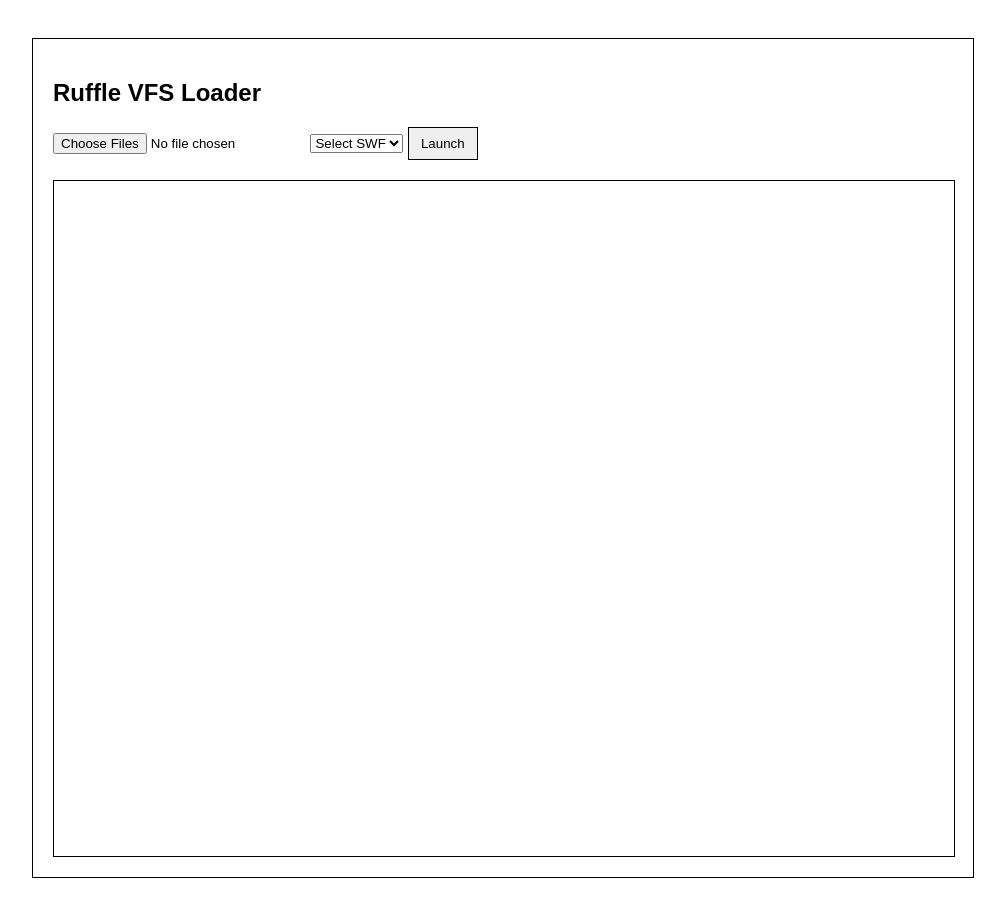
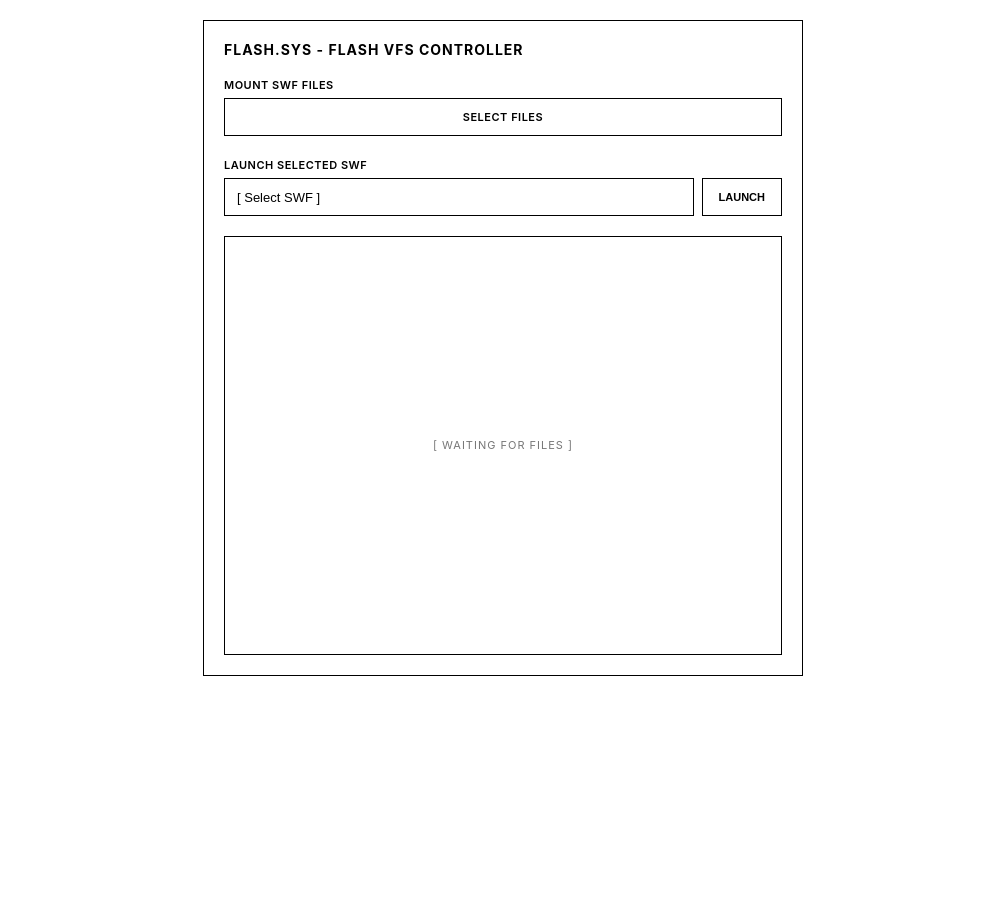
Before and after one commit to duguaynins/flash, a plain HTML site: page index.html in a window 1280 px wide. Shown: the whole page, without its empty margins (137-1142 px from the left). After the commit the page ends 800 px from the top, so only its background shows below. Drawn offline with Linux system fonts and the light colour scheme.

Commit message:
Update index.html

```diff
--- a/index.html
+++ b/index.html
@@ -5,55 +5,267 @@
 <meta name="viewport" content="width=device-width, initial-scale=1.0">
 <title>Ruffle VFS Player</title>
 
-<style>
-body {
-    font-family: Arial;
-    padding: 30px;
+
+    <style>
+:root{
+    --bg:#fff;
+    --text:#000;
+    --border:#000;
+    --dim:#777;
+    --height:38px;
 }
-.player-card {
-    max-width: 900px;
-    margin: auto;
-    border: 1px solid #000;
-    padding: 20px;
+
+*{
+    box-sizing:border-box;
 }
-#player-container {
-    margin-top: 20px;
-    width: 100%;
-    aspect-ratio: 4/3;
-    border: 1px solid #000;
-    /* ⭐ 關鍵 */
-    overflow: hidden;
-    position: relative;
+
+body{
+    margin:0;
+    padding:20px 15px;
+
+    background:var(--bg);
+    color:var(--text);
+
+    font-family:
+    -apple-system,
+    BlinkMacSystemFont,
+    "Segoe UI",
+    Roboto,
+    Arial,
+    sans-serif;
+
+    display:flex;
+    justify-content:center;
 }
-.btn {
-    padding: 8px 12px;
-    border: 1px solid #000;
-    cursor: pointer;
+
+.player-card{
+
+    width:100%;
+    max-width:600px;
+
+    border:1px solid var(--border);
+
+    padding:20px;
 }
+
+
+h2{
+
+    margin:0 0 20px;
+
+    font-size:14px;
+    font-weight:700;
+
+    letter-spacing:1px;
+    text-transform:uppercase;
+}
+
+.control-panel{
+
+    display:grid;
+    gap:16px;
+
+    margin-bottom:20px;
+}
+
+.control-section{
+
+    display:flex;
+    flex-direction:column;
+}
+
+.control-section label{
+
+    font-size:11px;
+    font-weight:600;
+
+    letter-spacing:.5px;
+
+    text-transform:uppercase;
+
+    margin-bottom:6px;
+}
+
+.input-group{
+
+    display:grid;
+
+    grid-template-columns:1fr auto;
+
+    gap:8px;
+}
+
+input[type=file]{
+    display:none;
+}
+
+select{
+
+    height:var(--height);
+
+    border:1px solid var(--border);
+
+    padding:0 12px;
+
+    background:#fff;
+
+    font-size:13px;
+
+    outline:none;
+
+    width:100%;
+
+    overflow:hidden;
+    white-space:nowrap;
+    text-overflow:ellipsis;
+
+    appearance:none;
+}
+
+
+.btn{
+
+    height:var(--height);
+
+    border:1px solid var(--border);
+
+    background:#fff;
+
+    padding:0 16px;
+
+    font-size:11px;
+    font-weight:600;
+
+    text-transform:uppercase;
+
+    cursor:pointer;
+
+    display:flex;
+    align-items:center;
+    justify-content:center;
+
+    white-space:nowrap;
+
+    transition:.15s;
+}
+
+.btn:hover{
+
+    background:#000;
+    color:#fff;
+}
+
+
+.file-btn{
+
+    grid-column:1/-1;
+}
+
+
+#player-container{
+
+    width:100%;
+
+    aspect-ratio:4/3;
+
+    border:1px solid var(--border);
+
+    overflow:hidden;
+
+    position:relative;
+
+    display:flex;
+    justify-content:center;
+    align-items:center;
+}
+
+
+.placeholder-text{
+
+    font-size:11px;
+    color:var(--dim);
+
+    letter-spacing:1px;
+}
+
+
 #player-container ruffle-player,
-#player-container canvas {
-    width: 100% !important;
-    height: 100% !important;
-    display: block;
+#player-container canvas{
+
+    width:100%!important;
+    height:100%!important;
+    display:block;
 }
-</style>
+    </style>
 
 <script src="./static/js/ruffle.js"></script>
 </head>
-
 <body>
 
 <div class="player-card">
-    <h2>Ruffle VFS Loader</h2>
 
-    <input id="files-input" type="file" multiple accept=".swf" />
-    <select id="main-select">
-        <option value="">Select SWF</option>
-    </select>
-    <button class="btn" id="launch-btn">Launch</button>
+    <h2>Flash.sys - Flash VFS Controller</h2>
 
-    <div id="player-container"></div>
+    <div class="control-panel">
+
+        <div class="control-section">
+
+            <label>Mount SWF Files</label>
+
+            <div class="input-group">
+
+                <label class="btn file-btn">
+                    <input
+                        id="files-input"
+                        type="file"
+                        multiple
+                        accept=".swf"
+                    >
+                    Select Files
+                </label>
+
+            </div>
+
+        </div>
+
+
+        <div class="control-section">
+
+            <label>Launch Selected SWF</label>
+
+            <div class="input-group">
+
+                <select id="main-select">
+
+                    <option value="">
+                        [ Select SWF ]
+                    </option>
+
+                </select>
+
+                <button
+                    class="btn"
+                    id="launch-btn"
+                >
+                    Launch
+                </button>
+
+            </div>
+
+        </div>
+
+    </div>
+
+    <div id="player-container">
+
+        <div class="placeholder-text">
+            [ WAITING FOR FILES ]
+        </div>
+
+    </div>
+
 </div>
+
 
 <script>
 const vfs = new Map();
```
